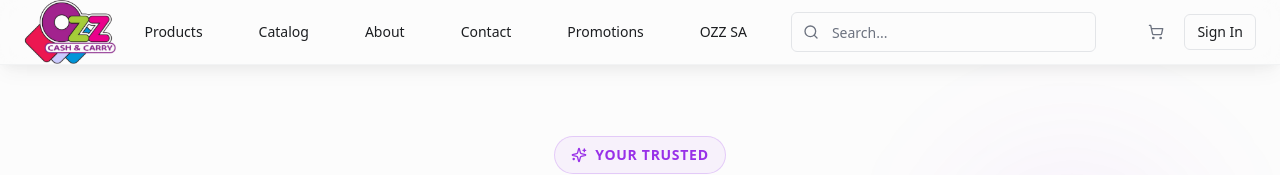
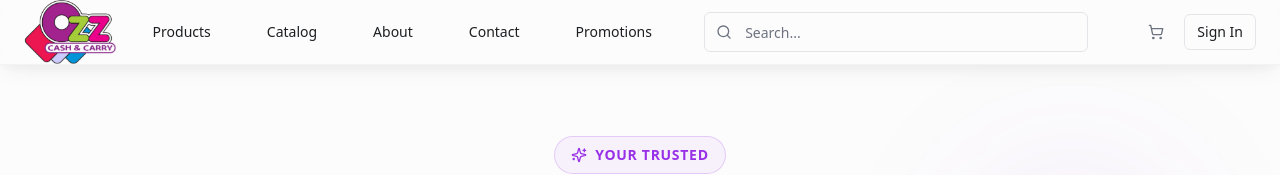
Before and after one commit to Iamabhih/ikhaya-new-home, a React (Vite) app: page / in a window 1280 px wide. Shown: the top 175 px of the page. Built offline with nearby package versions, Linux system fonts and the light colour scheme; no server answers; the database is empty.

Commit message:
Visual edit in Lovable

```diff
--- a/src/components/layout/Header.tsx
+++ b/src/components/layout/Header.tsx
@@ -65,9 +65,7 @@ export const Header = () => {
               <Link to="/promotions" className="premium-nav-item">
                 Promotions
               </Link>
-              <Link to="/ozz-sa" className="premium-nav-item">
-                OZZ SA
-              </Link>
+
 
               {/* Admin/Manager Dropdown */}
               {(isAdmin() || isManager()) && <DropdownMenu>
```
